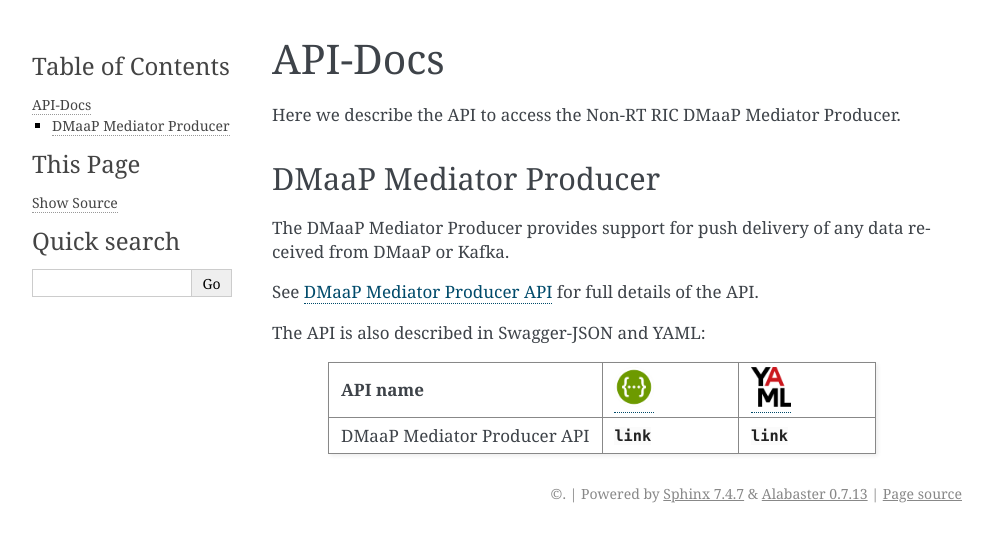
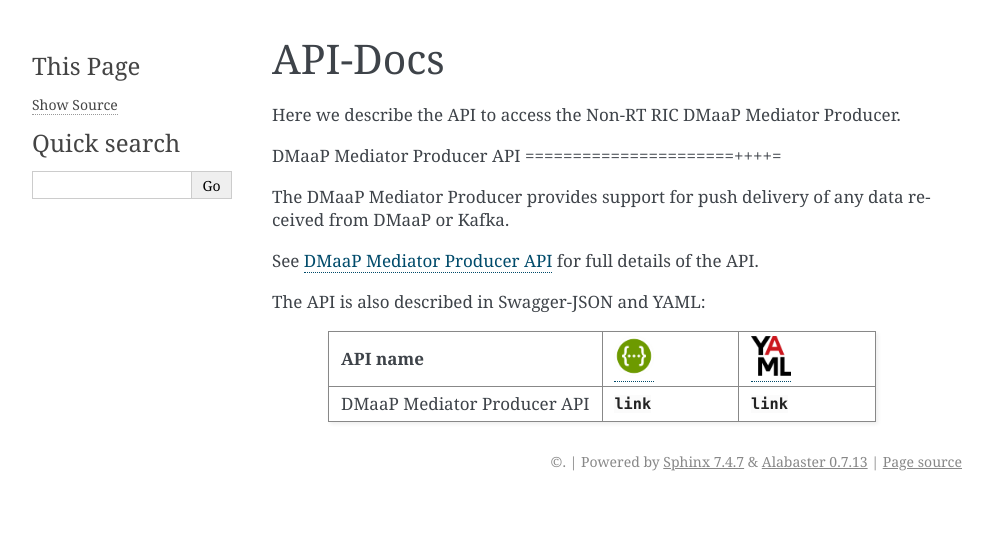
Before and after one commit to o-ran-sc/nonrtric-plt-dmaapmediatorproducer, a Sphinx documentation site: the page built from docs/api-docs.rst, in a window 1280 px wide. Shown: the top 542 px of the page, without its empty margins (148-1141 px from the left). Built offline with Sphinx 7.4.7, drawn with Linux system fonts in a browser that asks for light colours; some of the changed lines change nothing that is shown.

Commit message:
Remove sphinxcontrib.redoc extension
Issue-ID: NONRTRIC-887
Change-Id: Ib6e0b95b95ce6eb28fee177dfd4d1d958e21c1ab
Signed-off-by: ktimoney <kevin.timoney@est.tech>

```diff
--- a/docs/api-docs.rst
+++ b/docs/api-docs.rst
@@ -18,8 +18,8 @@
 Here we describe the API to access the Non-RT RIC DMaaP Mediator Producer.
 
 
-DMaaP Mediator Producer
-=======================
+DMaaP Mediator Producer API
+======================++++=
 
 The DMaaP Mediator Producer provides support for push delivery of any data
 received from DMaaP or Kafka.
--- a/docs/conf.py
+++ b/docs/conf.py
@@ -28,7 +28,10 @@
     './dmaap-mediator-producer-api.html' #Generated file that doesn't exist at link check.
 ]
 
-extensions = ['sphinxcontrib.redoc', 'sphinx.ext.intersphinx',]
+extensions = [
+    'sphinx.ext.intersphinx',
+    'sphinx.ext.autosectionlabel',
+]
 
 redoc = [
             {
```
